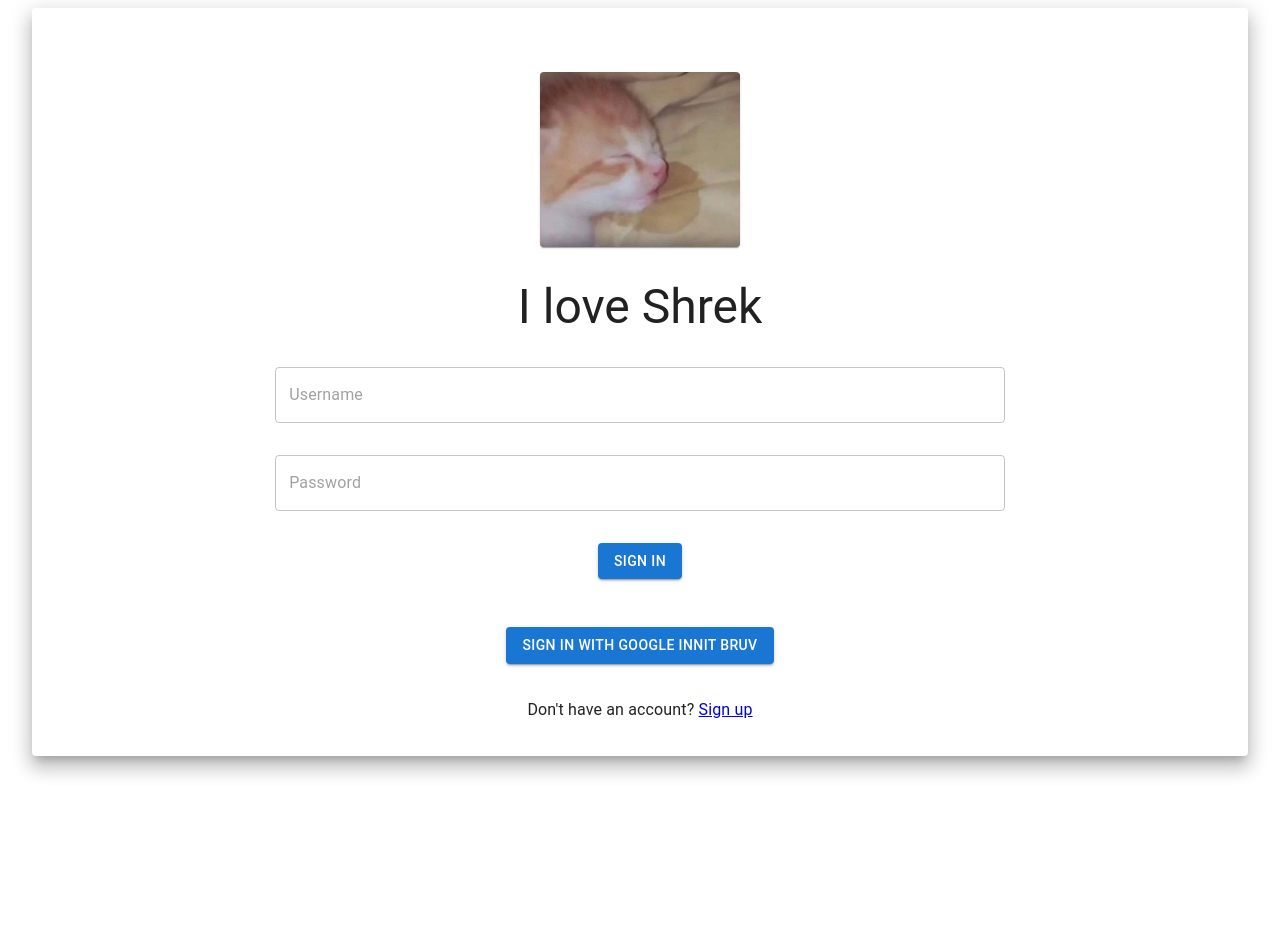
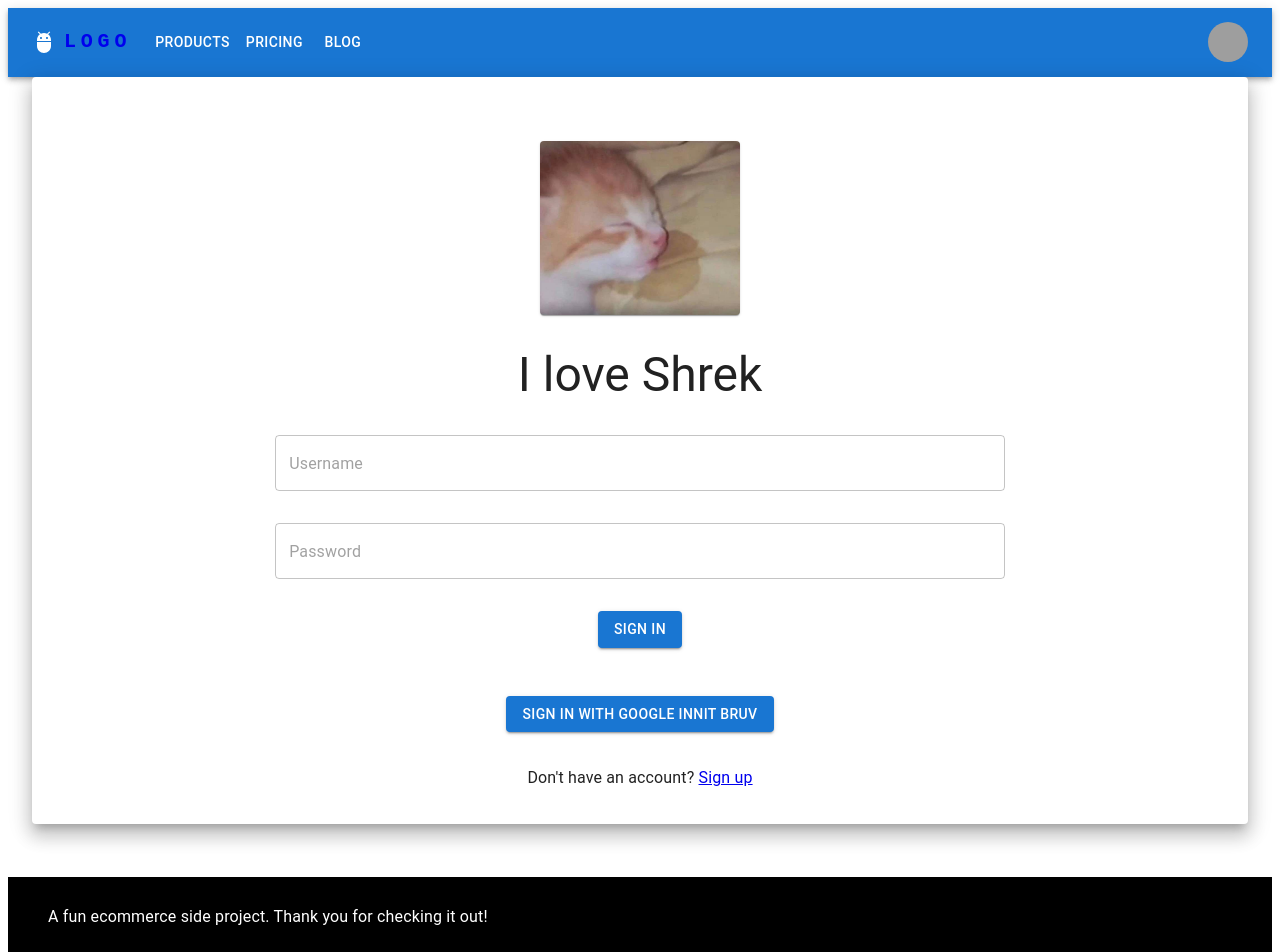
Before and after one commit to Osama671/PrettyKewl, a React (Vite) app: page /signin in a window 1280 px wide. Shown: the top 952 px of the page. Before the commit the page ends 816 px from the top, so only its background shows below. Built offline with nearby package versions, Linux system fonts and the light colour scheme; grey boxes are pictures that could not be loaded.

Commit message:
Quick navbar and footer initial setup

```diff
--- /dev/null
+++ b/src/components/Footer.tsx
@@ -0,0 +1,16 @@
+import { Container, Typography } from "@mui/material";
+
+export default function Footer() {
+  return (
+    <>
+      <Container
+        maxWidth={false}
+        sx={{ bgcolor: "black", width: "100%", height: "10vh", display: "flex", alignItems: "center" }}
+      >
+        <Typography ml="16px" color="white">
+          A fun ecommerce side project. Thank you for checking it out!
+        </Typography>
+      </Container>
+    </>
+  );
+}
--- /dev/null
+++ b/src/components/Navbar.tsx
@@ -0,0 +1,168 @@
+import * as React from "react";
+import AppBar from "@mui/material/AppBar";
+import Box from "@mui/material/Box";
+import Toolbar from "@mui/material/Toolbar";
+import IconButton from "@mui/material/IconButton";
+import Typography from "@mui/material/Typography";
+import Menu from "@mui/material/Menu";
+import MenuIcon from "@mui/icons-material/Menu";
+import Container from "@mui/material/Container";
+import Avatar from "@mui/material/Avatar";
+import Button from "@mui/material/Button";
+import Tooltip from "@mui/material/Tooltip";
+import MenuItem from "@mui/material/MenuItem";
+import AdbIcon from "@mui/icons-material/Adb";
+import { Link } from "react-router";
+
+const pages = ["Products", "Pricing", "Blog"];
+const settings = ["Profile", "Account", "Dashboard", "Logout"];
+
+function ResponsiveAppBar() {
+  const [anchorElNav, setAnchorElNav] = React.useState<null | HTMLElement>(
+    null
+  );
+  const [anchorElUser, setAnchorElUser] = React.useState<null | HTMLElement>(
+    null
+  );
+
+  const handleOpenNavMenu = (event: React.MouseEvent<HTMLElement>) => {
+    setAnchorElNav(event.currentTarget);
+  };
+  const handleOpenUserMenu = (event: React.MouseEvent<HTMLElement>) => {
+    setAnchorElUser(event.currentTarget);
+  };
+
+  const handleCloseNavMenu = () => {
+    setAnchorElNav(null);
+  };
+
+  const handleCloseUserMenu = () => {
+    setAnchorElUser(null);
+  };
+
+  return (
+    <AppBar position="static">
+      <Container maxWidth="xl">
+        <Toolbar disableGutters>
+          <AdbIcon sx={{ display: { xs: "none", md: "flex" }, mr: 1 }} />
+          <Link to="/" style={{ textDecoration: "none", color: "whites" }}>
+            <Typography
+              variant="h6"
+              noWrap
+              component="a"
+              href="#app-bar-with-responsive-menu"
+              sx={{
+                mr: 2,
+                display: { xs: "none", md: "flex" },
+                fontFamily: "monospace",
+                fontWeight: 700,
+                letterSpacing: ".3rem",
+                color: "inherit",
+                textDecoration: "none",
+              }}
+            >
+              LOGO
+            </Typography>
+          </Link>
+
+          <Box sx={{ flexGrow: 1, display: { xs: "flex", md: "none" } }}>
+            <IconButton
+              size="large"
+              aria-label="account of current user"
+              aria-controls="menu-appbar"
+              aria-haspopup="true"
+              onClick={handleOpenNavMenu}
+              color="inherit"
+            >
+              <MenuIcon />
+            </IconButton>
+            <Menu
+              id="menu-appbar"
+              anchorEl={anchorElNav}
+              anchorOrigin={{
+                vertical: "bottom",
+                horizontal: "left",
+              }}
+              keepMounted
+              transformOrigin={{
+                vertical: "top",
+                horizontal: "left",
+              }}
+              open={Boolean(anchorElNav)}
+              onClose={handleCloseNavMenu}
+              sx={{ display: { xs: "block", md: "none" } }}
+            >
+              {pages.map((page) => (
+                <MenuItem key={page} onClick={handleCloseNavMenu}>
+                  <Typography sx={{ textAlign: "center" }}>{page}</Typography>
+                </MenuItem>
+              ))}
+            </Menu>
+          </Box>
+          <AdbIcon sx={{ display: { xs: "flex", md: "none" }, mr: 1 }} />
+          <Typography
+            variant="h5"
+            noWrap
+            component="a"
+            href="#app-bar-with-responsive-menu"
+            sx={{
+              mr: 2,
+              display: { xs: "flex", md: "none" },
+              flexGrow: 1,
+              fontFamily: "monospace",
+              fontWeight: 700,
+              letterSpacing: ".3rem",
+              color: "inherit",
+              textDecoration: "none",
+            }}
+          >
+            LOGO
+          </Typography>
+          <Box sx={{ flexGrow: 1, display: { xs: "none", md: "flex" } }}>
+            {pages.map((page) => (
+              <Button
+                key={page}
+                onClick={handleCloseNavMenu}
+                sx={{ my: 2, color: "white", display: "block" }}
+              >
+                {page}
+              </Button>
+            ))}
+          </Box>
+          <Box sx={{ flexGrow: 0 }}>
+            <Tooltip title="Open settings">
+              <IconButton onClick={handleOpenUserMenu} sx={{ p: 0 }}>
+                <Avatar alt="Remy Sharp" src="/static/images/avatar/2.jpg" />
+              </IconButton>
+            </Tooltip>
+            <Menu
+              sx={{ mt: "45px" }}
+              id="menu-appbar"
+              anchorEl={anchorElUser}
+              anchorOrigin={{
+                vertical: "top",
+                horizontal: "right",
+              }}
+              keepMounted
+              transformOrigin={{
+                vertical: "top",
+                horizontal: "right",
+              }}
+              open={Boolean(anchorElUser)}
+              onClose={handleCloseUserMenu}
+            >
+              {settings.map((setting) => (
+                <MenuItem key={setting} onClick={handleCloseUserMenu}>
+                  <Typography sx={{ textAlign: "center" }}>
+                    {setting}
+                  </Typography>
+                </MenuItem>
+              ))}
+            </Menu>
+          </Box>
+        </Toolbar>
+      </Container>
+    </AppBar>
+  );
+}
+export default ResponsiveAppBar;
--- a/src/pages/Signin.tsx
+++ b/src/pages/Signin.tsx
@@ -1,12 +1,17 @@
 import { Container } from "@mui/material";
 import Login from "../components/Login";
+import Navbar from "../components/Navbar";
+import Footer from "../components/Footer";
 
 export default function Signin() {
   return (
     <>
+      <Navbar />
+
       <Container maxWidth={false} sx={{ width: "100%", height: "100vh" }}>
-        <Login></Login>
+        <Login />
       </Container>
+      <Footer />
     </>
   );
 }
```
